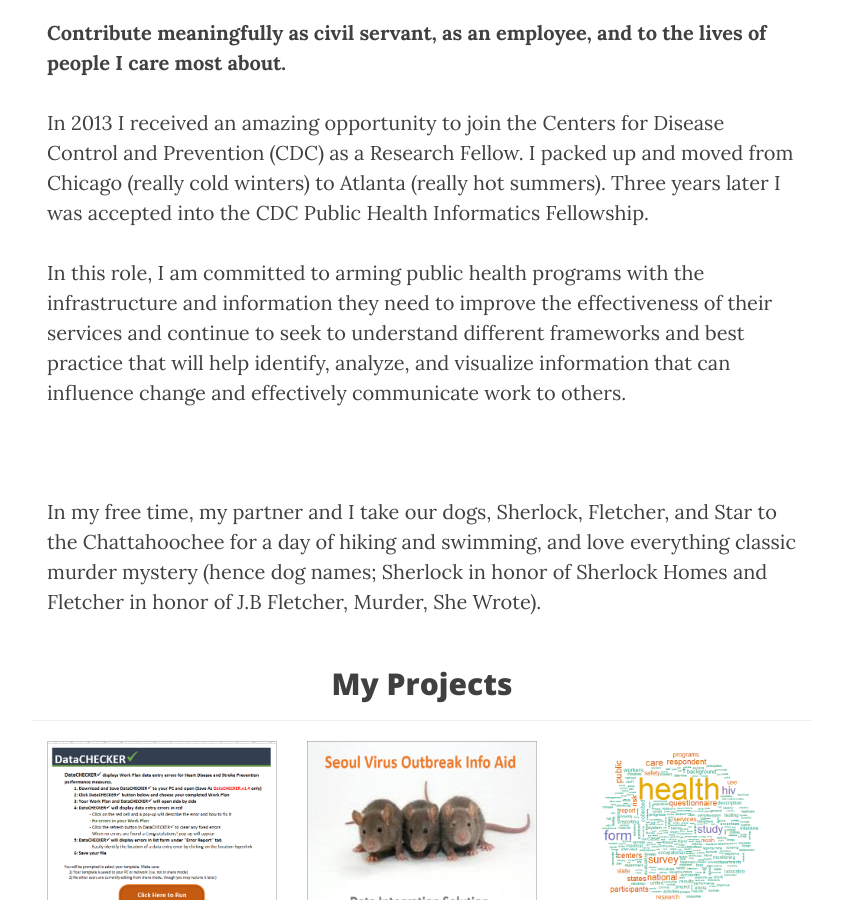
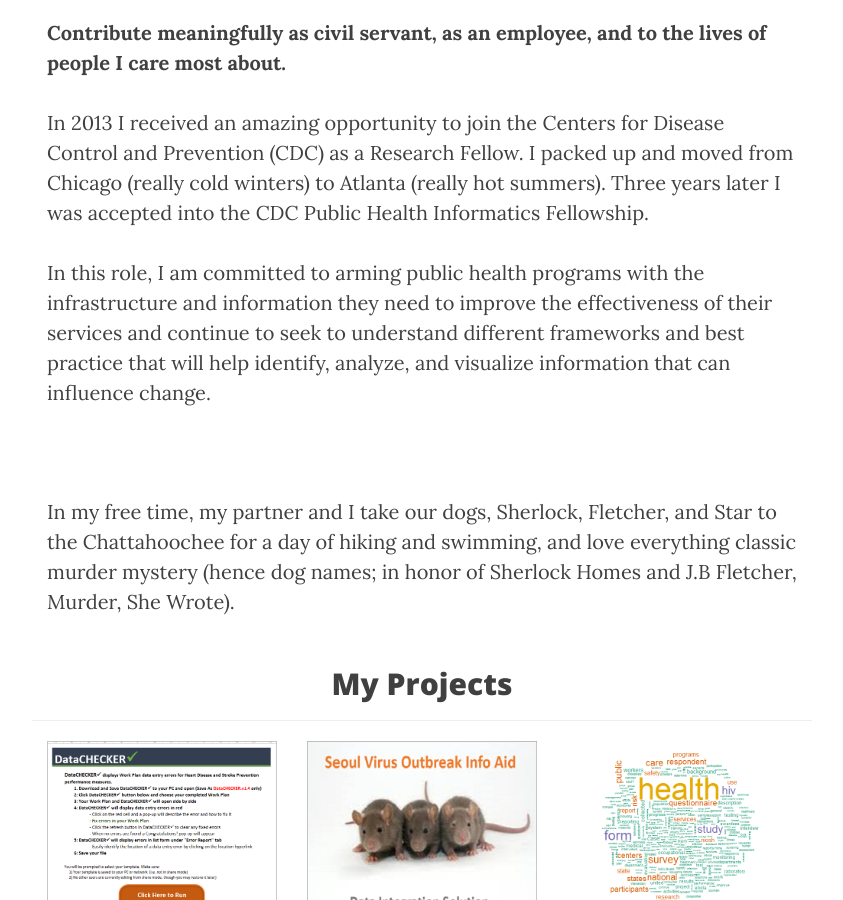
Before and after one commit to lindaroesch/lindaroesch.github.io, a Jekyll site: the page built from index.html, in a window 1280 px wide and 900 px high, scrolled down 610 px. Shown: the whole window, without its empty margins (218-1061 px from the left). Built offline with Jekyll 4.4.1, drawn with Linux system fonts in a browser that asks for light colours; nearby versions of some CDN libraries.

Commit message:
Update index.html

```diff
--- a/index.html
+++ b/index.html
@@ -12,27 +12,23 @@ description: "Informatics Fellow"
 			<b>Contribute meaningfully as civil servant, as an employee, and to the lives of people I care most about.</b>
 
 		</p>
-		<p>  In 2013 I received an amazing opportunity
+		<p>In 2013 I received an amazing opportunity
 to join the Centers for Disease Control and Prevention (CDC) as a Research Fellow.
 I packed up and moved from Chicago (really cold winters) to Atlanta (really hot
 summers). Three years later I was accepted into the CDC Public Health Informatics
 			Fellowship. </p>
 
-<p> In this role, I am committed to
+<p>In this role, I am committed to
 arming public health programs with the infrastructure and information they need
 to improve the effectiveness of their services and continue to seek to understand
 different frameworks and best practice that will help identify, analyze, and
-visualize information that can influence change and effectively communicate work
-to others.
+visualize information that can influence change.
 		</p>
 
-
-
-<p>
-In my free time, my partner and I take our dogs, Sherlock,
+ <p>In my free time, my partner and I take our dogs, Sherlock,
 Fletcher, and Star to the Chattahoochee for a day of hiking and swimming, and
-love everything classic murder mystery (hence dog names; Sherlock in honor of Sherlock
-Homes and Fletcher in honor of J.B Fletcher, Murder, She Wrote).
+love everything classic murder mystery (hence dog names; in honor of Sherlock
+Homes and J.B Fletcher, Murder, She Wrote).
 
 
 
```
